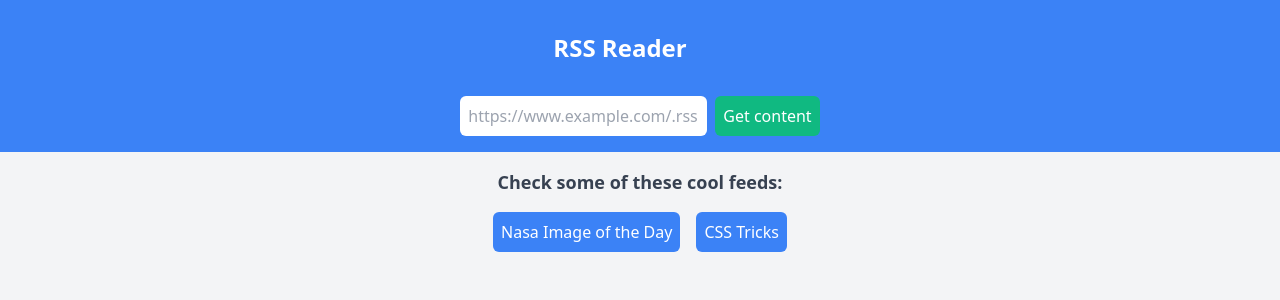
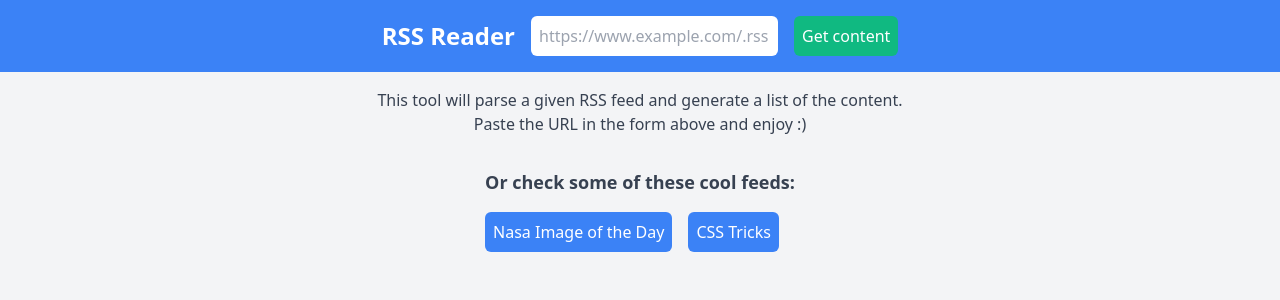
Before and after one commit to ascpenteado/rss-reader, a React (Create React App) app in the folder frontend/: page / in a window 1280 px wide. Shown: the top 300 px of the page. Built offline with nearby package versions, Linux system fonts and the light colour scheme.

Commit message:
add mobile styles

```diff
--- a/frontend/src/App.js
+++ b/frontend/src/App.js
@@ -19,7 +19,7 @@ function App() {
   };
 
   return (
-    <div className=" flex-col min-h-screen text-gray-700 bg-gray-100">
+    <div className="min-h-screen text-gray-700 bg-gray-100">
       <Nav handleSubmit={handleSubmit} setFeedUrl={setFeedUrl} />
       <main className="container px-4 mx-auto pt-4">
         <section>
--- a/frontend/src/components/Article.js
+++ b/frontend/src/components/Article.js
@@ -10,7 +10,7 @@ function Article({ item }) {
       )}
       <div className="flex-col p-4">
         <h2 className="text-lg font-bold">{item.title}</h2>
-        <p className="text-xs mt-1 mb-1">{item.isoDate}</p>
+        <p className="text-xs mt-1 mb-1">{item.itemDate}</p>
         <p className="text-base mt-3 mb-1">{item.contentSnippet}</p>
         <a target="_blank" rel="noreferrer" href={item.link}>
           <button className="bg-blue-500 text-white p-2 text-sm rounded-md mt-2">Read article</button>
--- a/frontend/src/components/Nav.js
+++ b/frontend/src/components/Nav.js
@@ -2,18 +2,21 @@ import React from "react";
 
 function Nav({ handleSubmit, setFeedUrl }) {
   return (
-    <nav className="bg-blue-500 text-gray-800 p-4 flex-row justify-center items-center">
-      <h1 className="text-2xl font-bold text-white sm:mr-10 my-4 text-center">RSS Reader</h1>
+    <nav className="bg-blue-500 text-gray-800 p-4 md:flex justify-center items-center">
+      <h1 className="text-2xl font-bold text-white text-center">RSS Reader</h1>
       <form onSubmit={handleSubmit} className="text-center">
         <input
-          className="p-2 rounded-md sm:mr-2"
+          className="p-2 rounded-md mt-4 w-full md:mt-0 md:w-auto md:mx-4"
           type="text"
           name="rssUrl"
           id="rssUrl"
           placeholder="https://www.example.com/.rss"
           onChange={(e) => setFeedUrl(e.target.value)}
         />
-        <button className="bg-green-500 text-white p-2 rounded-md mt-4" type="submit">
+        <button
+          className="bg-green-500 text-white p-2 rounded-md mt-4 md:mt-0 transition-all hover:bg-green-400"
+          type="submit"
+        >
           Get content
         </button>
       </form>
--- /dev/null
+++ b/frontend/src/components/Placeholder.css
@@ -0,0 +1,7 @@
+.placeholder-btn {
+  @apply bg-blue-500 text-white p-2 rounded-md mr-4 mt-2 transition-all;
+}
+
+.placeholder-btn:hover {
+  @apply bg-blue-700;
+}
--- a/frontend/src/components/Placeholder.js
+++ b/frontend/src/components/Placeholder.js
@@ -1,20 +1,22 @@
 import React from "react";
+import "./Placeholder.css";
 
 function Placeholder({ getFeed }) {
   return (
     <div className="text-center">
-      <h3 className="font-bold text-lg mb-2">Check some of these cool feeds:</h3>
+      <p className="mb-8">
+        This tool will parse a given RSS feed and generate a list of the content. <br />
+        Paste the URL in the form above and enjoy :)
+      </p>
+      <h3 className="font-bold text-lg mb-2">Or check some of these cool feeds:</h3>
       <div className="flex justify-center max-w-sm mx-auto">
         <button
-          className="bg-blue-500 text-white p-2 rounded-md mr-4 mt-2"
+          className="placeholder-btn"
           onClick={() => getFeed("https://www.nasa.gov/rss/dyn/lg_image_of_the_day.rss")}
         >
           Nasa Image of the Day
         </button>
-        <button
-          className="bg-blue-500 text-white p-2 rounded-md mt-2"
-          onClick={() => getFeed("https://css-tricks.com/feed/")}
-        >
+        <button className="placeholder-btn" onClick={() => getFeed("https://css-tricks.com/feed/")}>
           CSS Tricks
         </button>
       </div>
```
Also changed, not shown: 1 other file (tests, documents, lock files or other folders).
